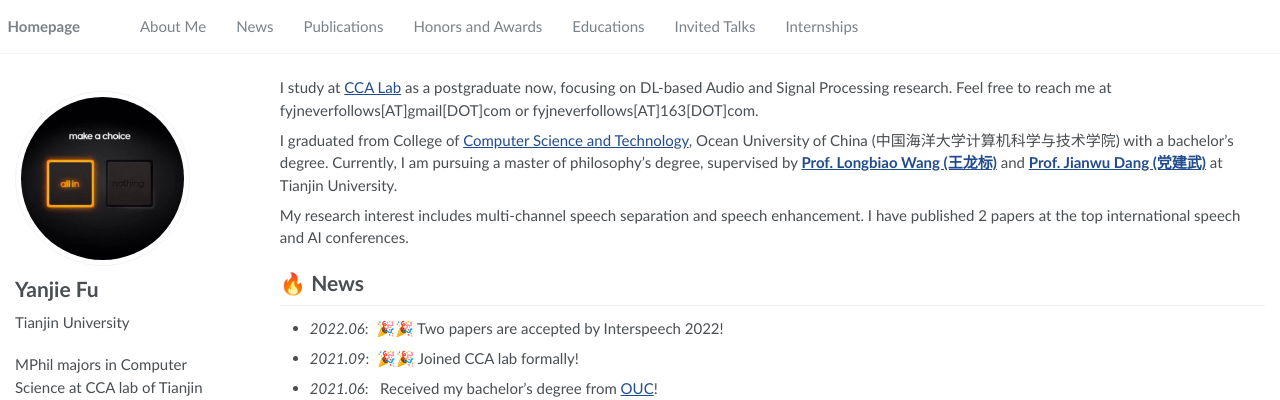
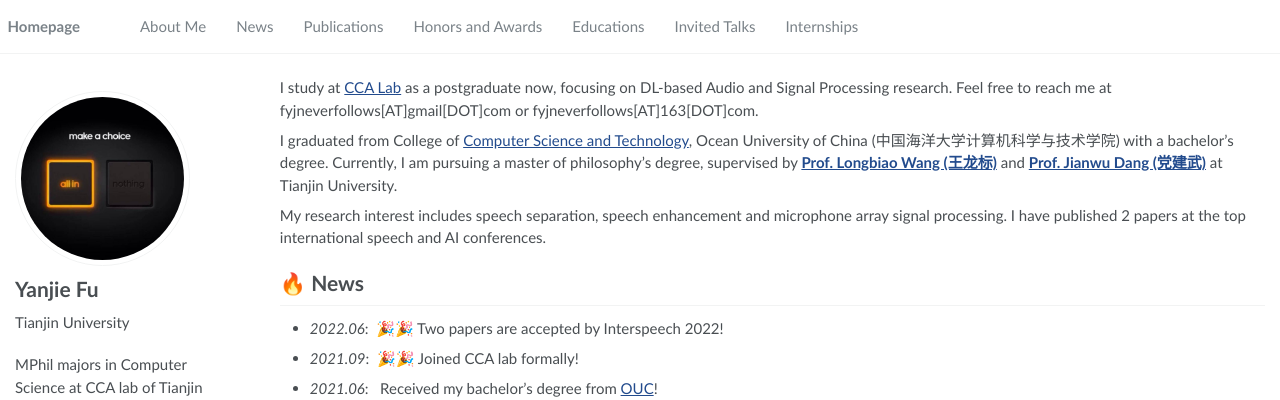
Before and after one commit to FYJNEVERFOLLOWS/FYJNEVERFOLLOWS.github.io, a Jekyll site: the page built from _pages/about.md, in a window 1280 px wide and 1033 px high. Shown: the top 400 px of the window. Built offline with Jekyll 4.4.1, drawn with Linux system fonts in a browser that asks for light colours.

Commit message:
update1023

```diff
--- a/_pages/about.md
+++ b/_pages/about.md
@@ -17,7 +17,7 @@ I graduated from College of [Computer Science and Technology](https://it.ouc.edu
 
 <!-- I won the National Scholarship (top 1% of high school undergraduates). -->
 
-My research interest includes multi-channel speech separation and speech enhancement. I have published 2 papers at the top international speech and AI conferences.
+My research interest includes speech separation, speech enhancement and microphone array signal processing. I have published 2 papers at the top international speech and AI conferences.
 <!-- with <a href='https://scholar.google.com/citations?&user=S4rcLewAAAAJ'><strong><span id='total_cit'>0</span></strong> total google scholar citations</a>. -->
 
 
```
